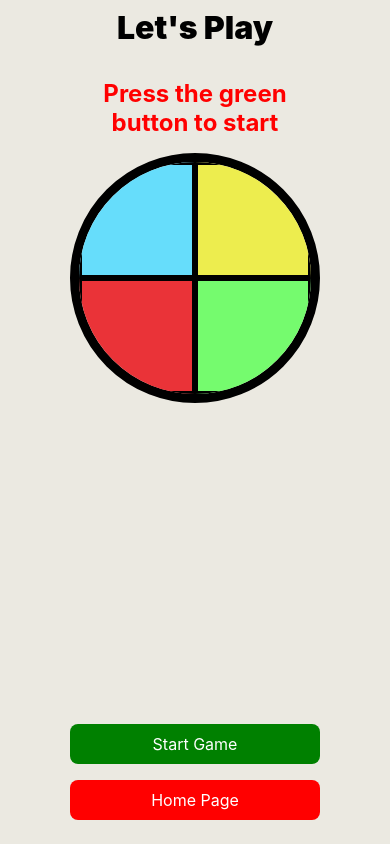
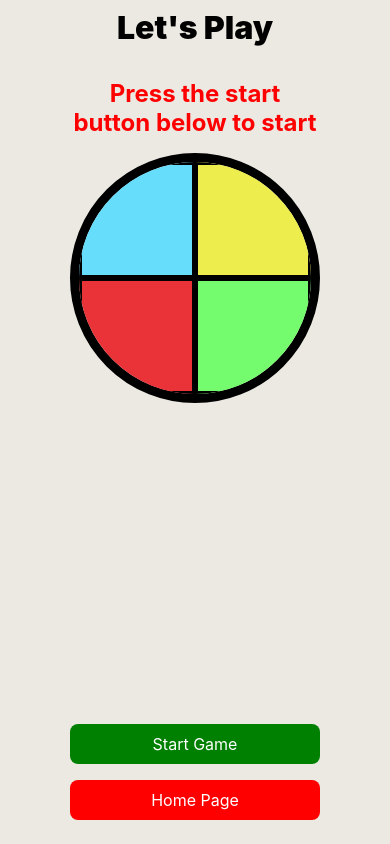
Before and after one commit to iaxelrad/BestSimonSaysRN, a React Native app: screen /Game in a window 390 px wide. Built offline with nearby package versions, Linux system fonts and the light colour scheme; what react-native-sound would draw is missing.

Commit message:
Tweaked Text

```diff
--- a/src/screens/GameScreen/components/GameState/index.tsx
+++ b/src/screens/GameScreen/components/GameState/index.tsx
@@ -21,7 +21,7 @@ export const GameState = ({
   const gameStateMessage = () => {
     //Before game starts when game screen first appears
     if (!gameStarted && !playerLost) {
-      return 'Press the green button to start';
+      return 'Press the start button below to start';
     }
     // During game play
     if (gameStarted) {
```
